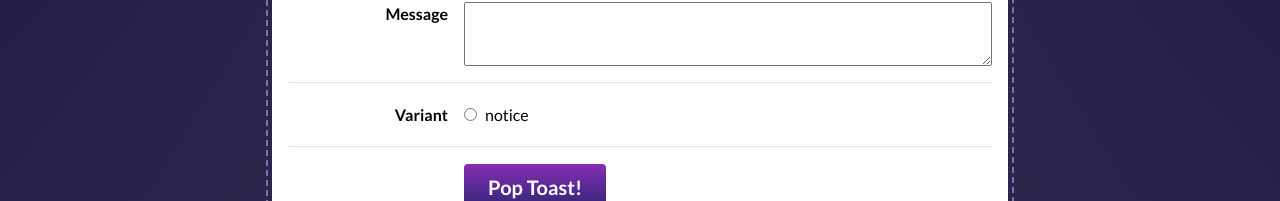
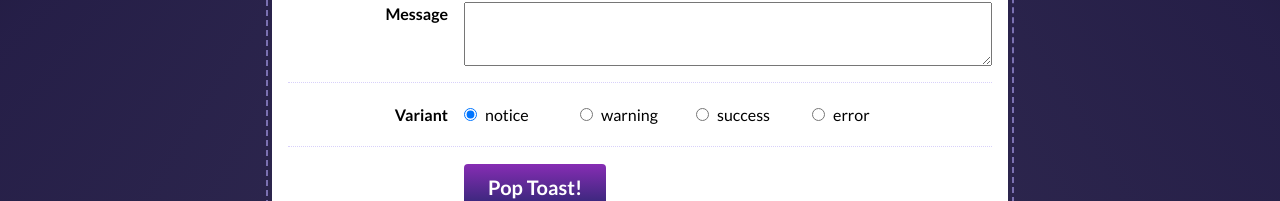
Before and after one commit to joy-of-react/project-toast, a React (Vite) app: page / in a window 1280 px wide. Shown: the part 442-643 px from the top of the page. Built offline with nearby package versions, Linux system fonts and the light colour scheme.

Commit message:
ex-1-add control to text area; render four radio buttons and control them using state;

```diff
--- a/src/components/ToastPlayground/ToastPlayground.js
+++ b/src/components/ToastPlayground/ToastPlayground.js
@@ -7,6 +7,11 @@ import styles from './ToastPlayground.module.css';
 const VARIANT_OPTIONS = ['notice', 'warning', 'success', 'error'];
 
 function ToastPlayground() {
+  const [message, setMessage] = React.useState("")
+  const [optionValue, setOptionValue] = React.useState('notice')
+
+
+
   return (
     <div className={styles.wrapper}>
       <header>
@@ -24,7 +29,9 @@ function ToastPlayground() {
             Message
           </label>
           <div className={styles.inputWrapper}>
-            <textarea id="message" className={styles.messageInput} />
+            <textarea id="message" className={styles.messageInput} value={message}
+              onChange={(e) => setMessage(e.target.value)}
+            />
           </div>
         </div>
 
@@ -33,17 +40,21 @@ function ToastPlayground() {
           <div
             className={`${styles.inputWrapper} ${styles.radioWrapper}`}
           >
-            <label htmlFor="variant-notice">
-              <input
-                id="variant-notice"
-                type="radio"
-                name="variant"
-                value="notice"
-              />
-              notice
-            </label>
-
-            {/* TODO Other Variant radio buttons here */}
+            {VARIANT_OPTIONS.map((option) => (
+              <label htmlFor={`variant-${option}`}>
+                <input
+                  id={`variat-${option}`}
+                  type='radio'
+                  name='variant'
+                  value={option}
+                  key={`variat-${option}`}
+                  onChange={(e) => setOptionValue(e.target.value)}
+                  checked={optionValue === option}
+                />
+                {option}
+              </label>
+            ))}
+            {/* TODO Other Variant radio buttons here: 'warning', 'success', 'error' */}
           </div>
         </div>
 
```
Also changed, not shown: 1 other file (tests, documents, lock files or other folders).
